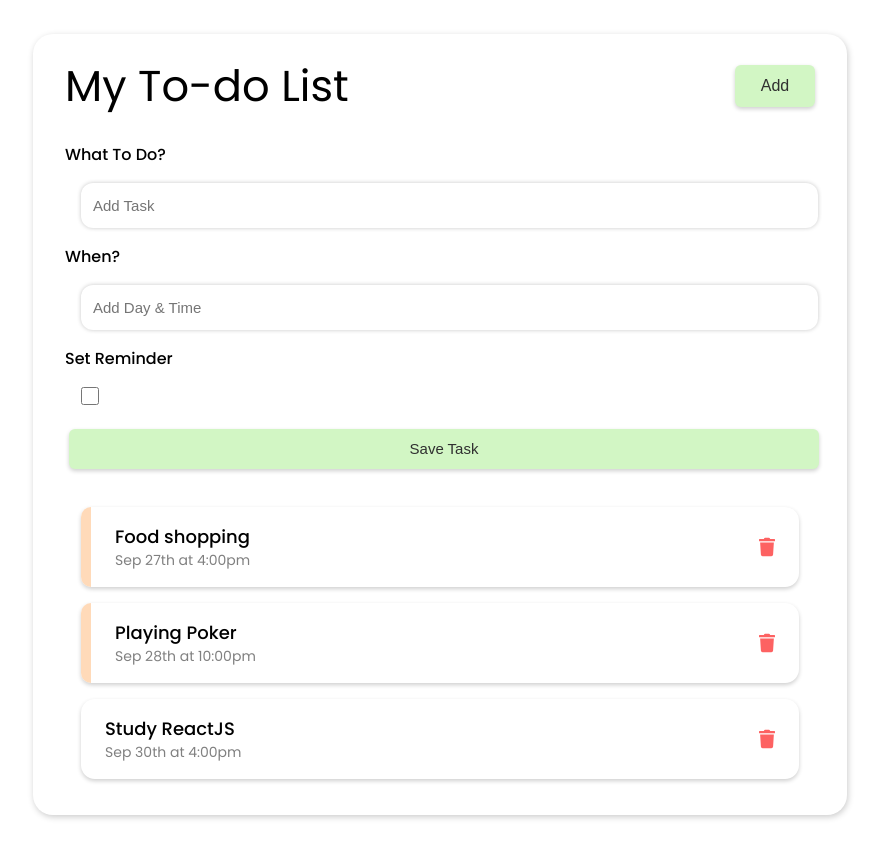
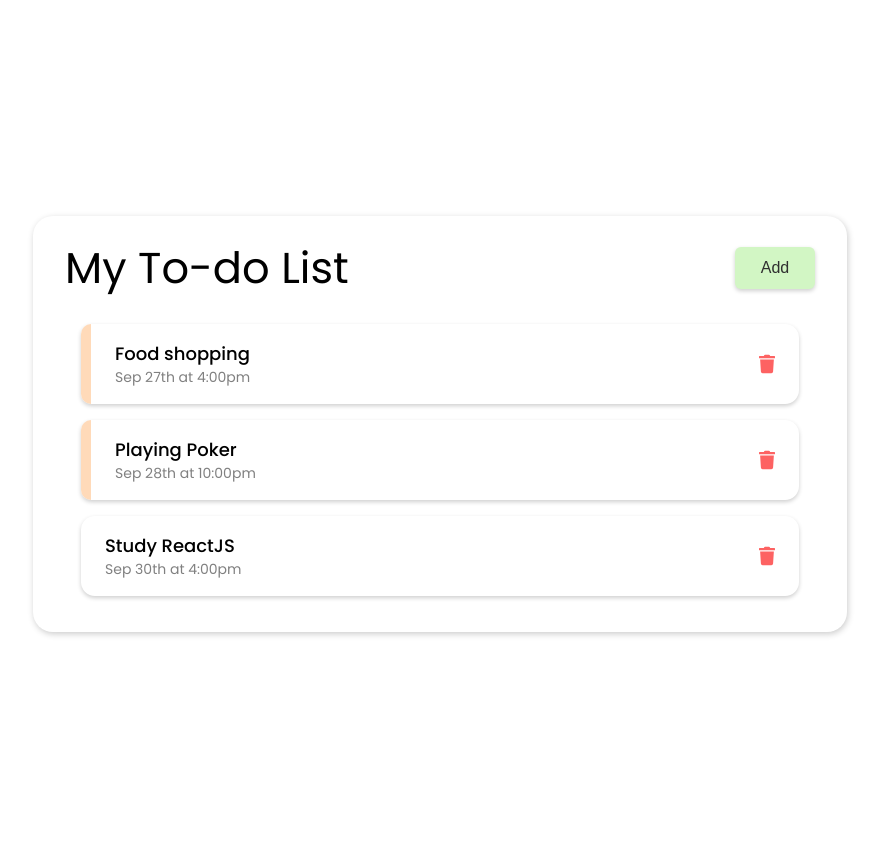
Before and after one commit to Axxmk/react-todo-app, a React (Create React App) app: page / in a window 1280 px wide. Shown: the whole page, without its empty margins (200-1081 px from the left). Built offline with nearby package versions, Linux system fonts and the light colour scheme.

Commit message:
Add task finish

```diff
--- a/src/components/AddTask.js
+++ b/src/components/AddTask.js
@@ -1,13 +1,28 @@
 import { useState } from 'react'
 import './styles/AddForm.css'
 
-const AddTask = () => {
+const AddTask = ({ onAddTask }) => {
 	const [text, setText] = useState('');
-	const [date, setDate] = useState('');
+	const [day, setDay] = useState('');
 	const [reminder, setReminder] = useState(false);
 
+	const onSubmit = (e) => {
+		e.preventDefault();
+
+		if (!text || !day) {
+			alert("Please fill the info :)");
+			return;
+		}
+
+		onAddTask({ text, day, reminder });
+
+		setText('');
+		setDay('');
+		setReminder(false);
+	}
+
 	return (
-		<form className="add-form">
+		<form className="add-form" onSubmit={onSubmit}>
 			<div className="form-input">
 				<label>What To Do?</label>
 				<input type="text" placeholder="Add Task" value={text} onChange={(e) => setText(e.target.value)} />
@@ -15,12 +30,12 @@ const AddTask = () => {
 
 			<div className="form-input">
 				<label>When?</label>
-				<input type="text" placeholder="Add Day & Time" value={date} onChange={(e) => setDate(e.target.value)} />
+				<input type="text" placeholder="Add Day & Time" value={day} onChange={(e) => setDay(e.target.value)} />
 			</div>
 
 			<div className="form-input checkbox">
 				<label>Set Reminder</label>
-				<input type="checkbox" value={reminder} onChange={() => setReminder(!reminder)} />
+				<input type="checkbox" checked={reminder} value={reminder} onChange={(e) => setReminder(e.currentTarget.checked)} />
 			</div>
 
 			<input type="submit" value="Save Task" className="btn click" />
--- a/src/components/App.js
+++ b/src/components/App.js
@@ -5,6 +5,7 @@ import Header from './Header'
 import Tasks from './Tasks'
 
 function App() {
+  const [showForm, setShowForm] = useState(false);
   const [tasks, setTasks] = useState([
     {
       id: 1,
@@ -26,6 +27,16 @@ function App() {
     },
   ]);
 
+  // Add Task
+  const addTask = (task) => {
+    const id = Math.floor(Math.random() * 1000) + 1;
+
+    const newTask = { id, ...task };
+
+    setTasks(tasks.concat(newTask));
+    setShowForm(!showForm);
+  }
+
   // Delete task
   const deleteTask = (id) => {
     setTasks(tasks.filter(task => task.id !== id));
@@ -38,8 +49,8 @@ function App() {
 
   return (
     <div className="container">
-      <Header />
-      <AddTask />
+      <Header onShowTask={() => setShowForm(!showForm)} showForm={showForm} />
+      {showForm && <AddTask onAddTask={addTask} />}
       {tasks.length > 0 ? <Tasks tasks={tasks} onDelete={deleteTask} onToggle={toggleReminder} /> : 'No Tasks :)'}
     </div>
   );
--- a/src/components/Header.js
+++ b/src/components/Header.js
@@ -2,15 +2,12 @@ import PropTypes from 'prop-types'
 import './styles/Header.css'
 import Button from './Button'
 
-const Header = ({ title }) => {
-	const onClick = (e) => {
-		console.log('button click!');
-	}
+const Header = ({ title, onShowTask, showForm }) => {
 
 	return (
 		<header className="header">
 			<h1 >{title}</h1>
-			<Button text="Add" color="#d2f6c4" onClick={onClick} />
+			<Button text={showForm ? 'Close' : 'Add'} color={showForm ? '' : '#d2f6c4'} onClick={onShowTask} />
 		</header>
 	);
 }
```
